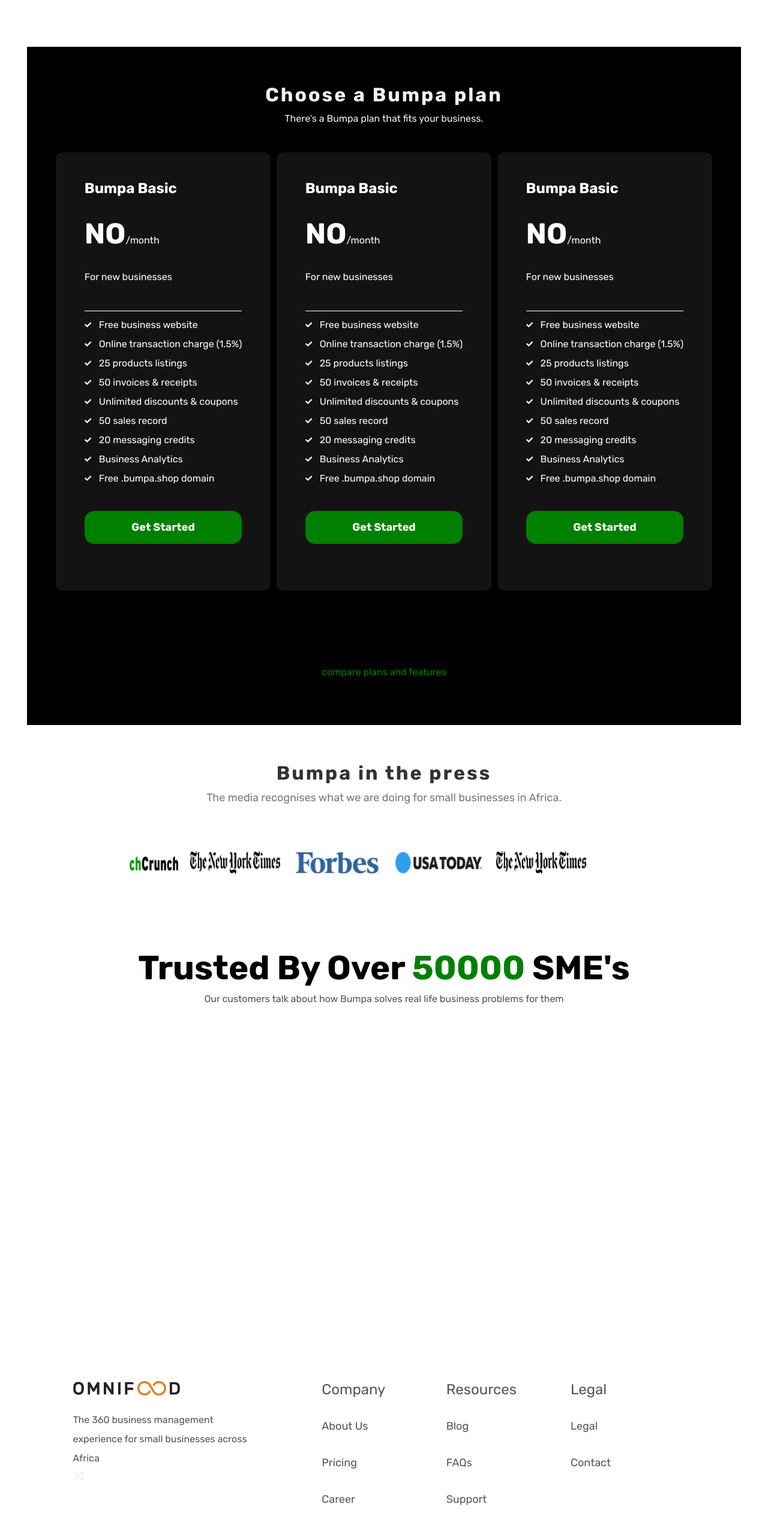
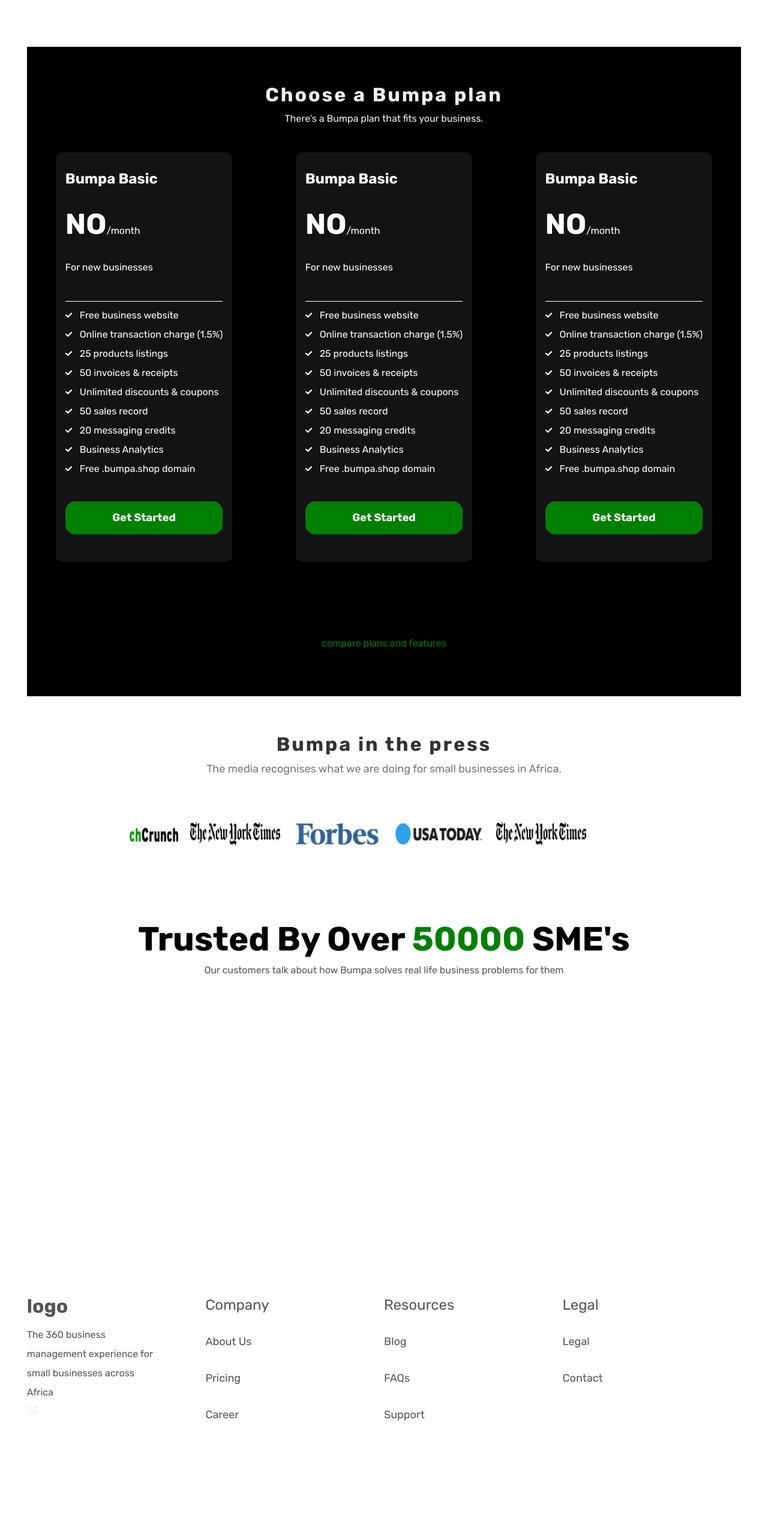
Before and after one commit to juayuohcarineneng19/Bumpa-clone, a React (Create React App) app: page / in a window 1280 px wide. Shown: the part 4065-6613 px from the top of the page at 60% size. After the commit the page ends 6484 px from the top, so only its background shows below. Built offline with nearby package versions, Linux system fonts and the light colour scheme.

Commit message:
media queries

```diff
--- a/src/Components/Business-plan/BusinessPlan.css
+++ b/src/Components/Business-plan/BusinessPlan.css
@@ -19,6 +19,7 @@
  .card-wrapper{
   display: flex;
   justify-content: space-between;
+  gap: 1rem;
   margin: 3rem;
 
 }
@@ -70,13 +71,30 @@
     color: #008000;
   }
 
-  @media (max-width: 1200px) {
+  /* @media (max-width: 1300px) {
+    .card-wrapper{
+      gap: 2rem;
+      padding: 2rem;
+    }
+    .card{
+      padding: 3rem;
+
+
+    }
+  } */
+
+  @media (max-width: 1000px) {
     .card-wrapper{
       flex-direction: column;
-      gap: 3rem;
+    }
+    .card{
+      max-width: 100% ;
+      padding: 3rem;
     }
 
-    .card{
-      max-width: 100% ;
-    }
   }
+  @media (max-width: 600px) {}
+  .card{
+    padding: 1rem;
+    padding-top: 2rem;
+  }
--- a/src/Components/Hero/HeroComponent.css
+++ b/src/Components/Hero/HeroComponent.css
@@ -31,6 +31,7 @@
     .hero{
       flex-direction: column;
       -ms-flex-direction: column;
+      gap: 1rem;
     }
 
     .text h2 {
--- a/src/Components/Testimonial/Carousel.jsx
+++ b/src/Components/Testimonial/Carousel.jsx
@@ -45,8 +45,6 @@
                  <p>Peculiar</p>
         </div>
         </div>
-
-
     </div>
     </div>
   )
--- a/src/Components/Testimonial/Testimonial.css
+++ b/src/Components/Testimonial/Testimonial.css
@@ -1,11 +1,12 @@
 .testimonial{
     margin-top: 8rem;
-    height:80vh;
+    height:70vh;
+    margin-bottom: 0;
     overflow-y : hidden;
 }
 
 .testimonial-carousel{
-  margin-top: 5rem;
+  margin-top: 4rem;
   position: relative;
   margin-left: 3rem;
 }
@@ -38,7 +39,7 @@
 
   .testimonial-card img {
     width: 32rem;
-    height: 20rem;
+    height: 25rem;
     object-fit: cover;
     border-radius: 8px;
   }
@@ -94,7 +95,7 @@
       opacity: 1;
     }
     70% {
-      opacity: 1;
+      opacity: 0;
     }
     75% {
       opacity: 0;
@@ -116,77 +117,52 @@
     animation-delay: 50s;
   }
 
-  /* @media (max-width: 1000px) {
+
+  @media (max-width: 1000px) {
+
+    .testimonial-carousel{
+      height: 80vh;
+      overflow-y: hidden;
+      margin-left: 0;
+      margin-top: 2.5rem;
+    }
 
     .test {
       flex-direction: column;
+      width:100%;
+      padding: 0;
     }
 
-    .testimonial-card {
-      order: -1;
-      width: 100%;
-    }
 
     .testimonial-card img {
-      /* max-height: 200px; */
-      /* object-fit: cover;
       width: 100%;
+      height: 80vh;
+      object-fit: cover;
     }
 
     .testimony {
       width: 100%;
       padding: 1rem;
-    }
-
-    .testimony h3 {
-      font-size: 18px;
-    }
-
-    .testimony p {
-      font-size: 14px;
-    }
-
-    .testimonial {
-      height: auto;
-    }
-
-  } */
-
-
-  @media (max-width: 1000px) {
-
-    .testimonial-carousel{
-      height: 70vh;
-      overflow-y: hidden;
-    }
-
-    .test {
-      flex-direction: column;
-    }
-
-    .testimonial-card {
       order: -1;
-      /* height:30vh ; */
-      width: 100%;
-      object-fit: contain;
-      /* height: auto; */
-    }
-
-    .testimonial-card img {
-      height:50% ;
-      width: 100%;
-
-    }
-
-    .testimony {
-      height: auto;
-      width: 100%;
-      padding: 2rem;
     }
 
     .testimonial {
       height: auto;
       overflow-y: visible;
+      margin-top: 4rem;
+
     }
 
   }
+
+  @media (max-width: 650px){
+    .testimonial-card img{
+      height:auto;
+      width: 100%;
+      object-fit: fill;
+    }
+    .testimonial-carousel{
+      height: 60vh;
+      width: 100%;
+    }
+  }
--- a/src/Components/Testimonial/Testimonial.jsx
+++ b/src/Components/Testimonial/Testimonial.jsx
@@ -31,6 +31,9 @@
             <p>Our customers talk about how Bumpa solves real life business problems for them</p>
         </div>
         <Carousel/>
+        {/* <div className="testimonial_text">
+          <h5>hgljkh</h5>
+        </div> */}
     </div>
   )
 }
--- a/src/Components/footer/Footer.css
+++ b/src/Components/footer/Footer.css
@@ -1,18 +1,15 @@
 .footer{
-    padding: 4.8rem;
+    /* padding: 4.8rem; */
+    margin-top: 4rem;
 }
 .container{
     display: grid;
-    grid-template-columns: 2fr 1fr 1fr 1fr;
-}
-.logo-col{
-
+    grid-template-columns: 1fr 1fr 1fr 1fr;
 }
 
 .footer-text{
     padding-top: 1rem;
     line-height: 2rem;
-    /* font-size: 1.1rem; */
     font-weight: 400;
     width: 75%;
 }
@@ -44,12 +41,16 @@
     color: #555;
 
 }
-@media (max-width:45em ){
+@media (max-width:800px ){
     .container{
         grid-template-columns: 1fr 1fr;
         row-gap: 2rem;
-        align-items: center;
+        /* align-items: center; */
         text-align: center;
     }
 
+    .footer{
+        /* padding: 2rem; */
+    }
+
 }
--- a/src/Components/footer/Footer.jsx
+++ b/src/Components/footer/Footer.jsx
@@ -12,7 +12,8 @@
         <div className="container">
             <div className="logo-col">
                 <p className="logo-footer">
-                    <a href="#"><img src="./img/omnifood-logo.png" alt=""className='logo' /></a>
+                    <h1 className='LOGO'>logo</h1>
+                    {/* <a href="#"><img src="./img/omnifood-logo.png" alt=""className='logo' /></a> */}
                 </p>
                 <p className="footer-text">
                 The 360 business management experience for small businesses across Africa
--- a/src/Components/head/Navbar.jsx
+++ b/src/Components/head/Navbar.jsx
@@ -1,8 +1,5 @@
 import React from 'react'
 import { NavLink } from "react-router-dom";
-// import ReactDOM from 'react-dom'
-  // import { FontAwesomeIcon } from '@fortawesome/react-fontawesome'
-  // import { faBars } from '@fortawesome/free-solid-svg-icons'
 
 import './Navbar.css'
 
```
